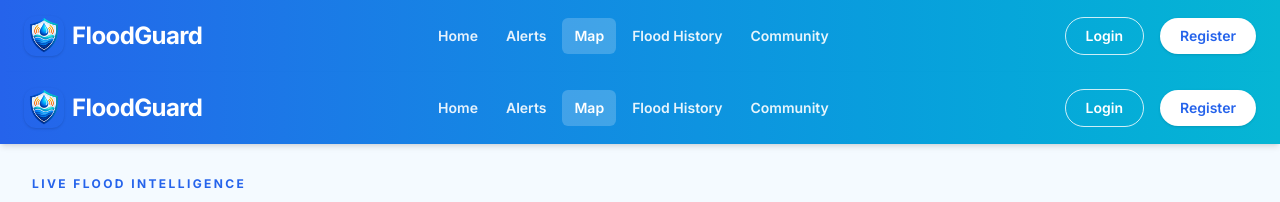
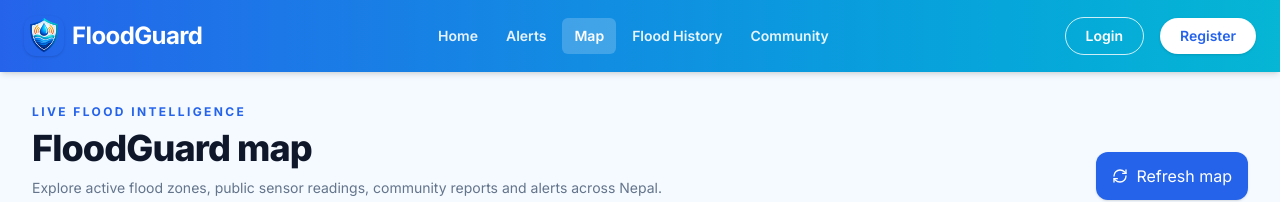
Before and after one commit to nabinphoenix/FloodGuard, a React (Vite) app in the folder frontend/: page /map in a window 1280 px wide. Shown: the top 202 px of the page. Built offline with nearby package versions, Linux system fonts and the light colour scheme; no server answers.

Commit message:
Remove duplicate map navbar

```diff
--- a/frontend/src/pages/public/FloodMap.jsx
+++ b/frontend/src/pages/public/FloodMap.jsx
@@ -2,7 +2,6 @@ import { useEffect, useMemo, useState } from "react";
 import { AlertTriangle, Layers3, MapPin, Radio, RefreshCw, ShieldCheck } from "lucide-react";
 import { useSearchParams } from "react-router-dom";
 import FloodGuardMap from "../../components/map/FloodGuardMap";
-import Navbar from "../../components/Navbar";
 import { getPublicMapOverview } from "../../api/publicMap";
 import { normalizeStatus, statusLabel } from "../../components/map/mapUtils";
 
@@ -120,7 +119,6 @@ export default function FloodMap() {
 
   return (
     <div className="min-h-screen bg-surface">
-      <Navbar />
       <main className="mx-auto max-w-7xl px-4 pb-16 pt-8 sm:px-6 lg:px-8">
         <div className="mb-7 flex flex-col justify-between gap-4 lg:flex-row lg:items-end">
           <div>
```
